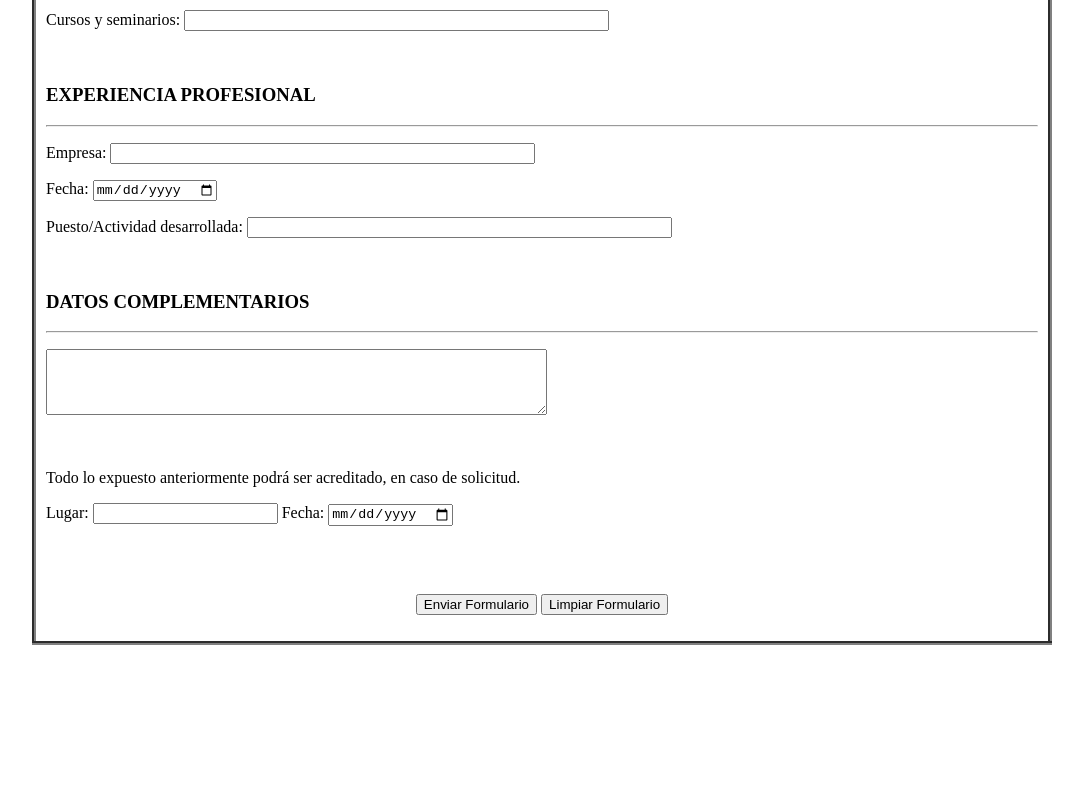
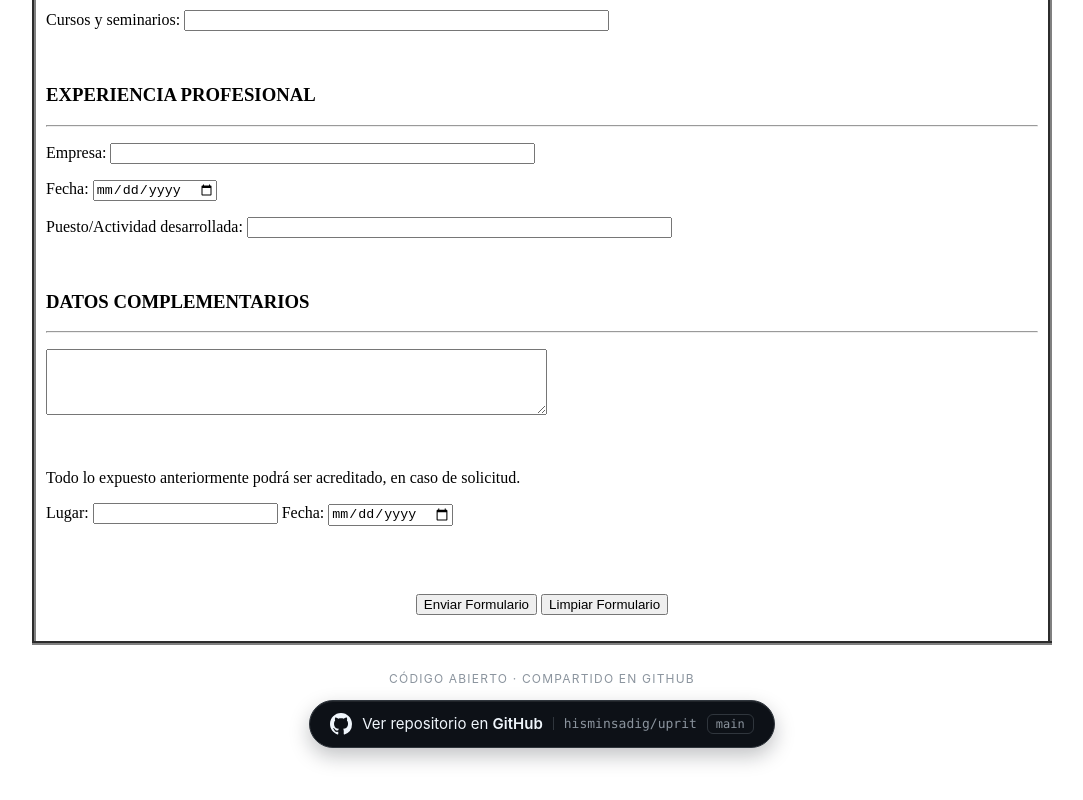
Before and after one commit to hisminsadig/uprit, a plain HTML site: page index.html in a window 1280 px wide. Shown: the part 705-1505 px from the top of the page, without its empty margins (98-1181 px from the left). Before the commit the page ends 1358 px from the top, so only its background shows below. Drawn offline with Linux system fonts and the light colour scheme.

Commit message:
Enhance index.html with GitHub share button
Added GitHub share button and footer to index.html

```diff
--- a/index.html
+++ b/index.html
@@ -5,10 +5,61 @@
     <meta charset="UTF-8">
     <meta name="viewport" content="width=device-width, initial-scale=1">
     <title>enviacurriculo</title>
+    <style>
+        .gh-share {
+            display: inline-flex;
+            align-items: center;
+            gap: 10px;
+            padding: 12px 20px;
+            background: #0d1117;
+            color: #f0f6fc;
+            border: 1px solid #30363d;
+            border-radius: 999px;
+            text-decoration: none;
+            font-family: -apple-system, "Segoe UI", Roboto, Helvetica, Arial, sans-serif;
+            font-size: 15px;
+            line-height: 1;
+            box-shadow: 0 1px 0 rgba(255, 255, 255, .08) inset,
+                        0 8px 20px rgba(13, 17, 23, .25);
+            transition: transform .15s ease, box-shadow .15s ease,
+                        background .15s ease, border-color .15s ease;
+        }
+        .gh-share:hover {
+            background: #161b22;
+            border-color: #8b949e;
+            transform: translateY(-2px);
+            box-shadow: 0 1px 0 rgba(255, 255, 255, .10) inset,
+                        0 12px 26px rgba(13, 17, 23, .35);
+        }
+        .gh-share:focus-visible {
+            outline: 2px solid #58a6ff;
+            outline-offset: 3px;
+        }
+        .gh-share svg { flex: none; }
+        .gh-share strong { font-weight: 600; }
+        .gh-repo {
+            padding-left: 10px;
+            border-left: 1px solid #30363d;
+            font-family: ui-monospace, SFMono-Regular, Menlo, Consolas, monospace;
+            font-size: 13px;
+            color: #8b949e;
+        }
+        .gh-branch {
+            padding: 3px 8px;
+            border: 1px solid #30363d;
+            border-radius: 6px;
+            font-family: ui-monospace, SFMono-Regular, Menlo, Consolas, monospace;
+            font-size: 12px;
+            color: #8b949e;
+        }
+        @media (max-width: 560px) {
+            .gh-repo { display: none; }
+        }
+    </style>
 </head>
 <body>
 
-    <form action="enviacurriculo.htm" method="post">
+    <form action="micvform.htm" method="post">
 
         <table border="4" width="1020" cellpadding="10" align="center"
                style="border-collapse: collapse;">
@@ -182,8 +233,33 @@
                 </td>
             </tr>
         </table>
+    </form>
 
-    </form>
+    <footer style="text-align: center;
+                   padding: 26px 12px 44px;">
+        <p style="margin: 0 0 14px;
+                  font-family: -apple-system, 'Segoe UI', Roboto, Helvetica, Arial, sans-serif;
+                  font-size: 12px;
+                  letter-spacing: .10em;
+                  text-transform: uppercase;
+                  color: #8b949e;">
+            Código abierto · Compartido en GitHub
+        </p>
+
+        <a class="gh-share"
+           href="https://github.com/hisminsadig/uprit/tree/main"
+           target="_blank"
+           rel="noopener noreferrer"
+           title="hisminsadig/uprit en GitHub">
+            <svg height="22" width="22" viewBox="0 0 16 16"
+                 fill="currentColor" aria-hidden="true" focusable="false">
+                <path d="M8 0C3.58 0 0 3.58 0 8c0 3.54 2.29 6.53 5.47 7.59.4.07.55-.17.55-.38 0-.19-.01-.82-.01-1.49-2.01.37-2.53-.49-2.69-.94-.09-.23-.48-.94-.82-1.13-.28-.15-.68-.52-.01-.53.63-.01 1.08.58 1.23.82.72 1.21 1.87.87 2.33.66.07-.52.28-.87.51-1.07-1.78-.2-3.64-.89-3.64-3.95 0-.87.31-1.59.82-2.15-.08-.2-.36-1.02.08-2.12 0 0 .67-.21 2.2.82.64-.18 1.32-.27 2-.27s1.36.09 2 .27c1.53-1.04 2.2-.82 2.2-.82.44 1.1.16 1.92.08 2.12.51.56.82 1.27.82 2.15 0 3.07-1.87 3.75-3.65 3.95.29.25.54.73.54 1.48 0 1.07-.01 1.93-.01 2.2 0 .21.15.46.55.38A8.01 8.01 0 0 0 16 8c0-4.42-3.58-8-8-8z"/>
+            </svg>
+            <span>Ver repositorio en <strong>GitHub</strong></span>
+            <span class="gh-repo">hisminsadig/uprit</span>
+            <span class="gh-branch">main</span>
+        </a>
+    </footer>
 
 </body>
 </html>
```
